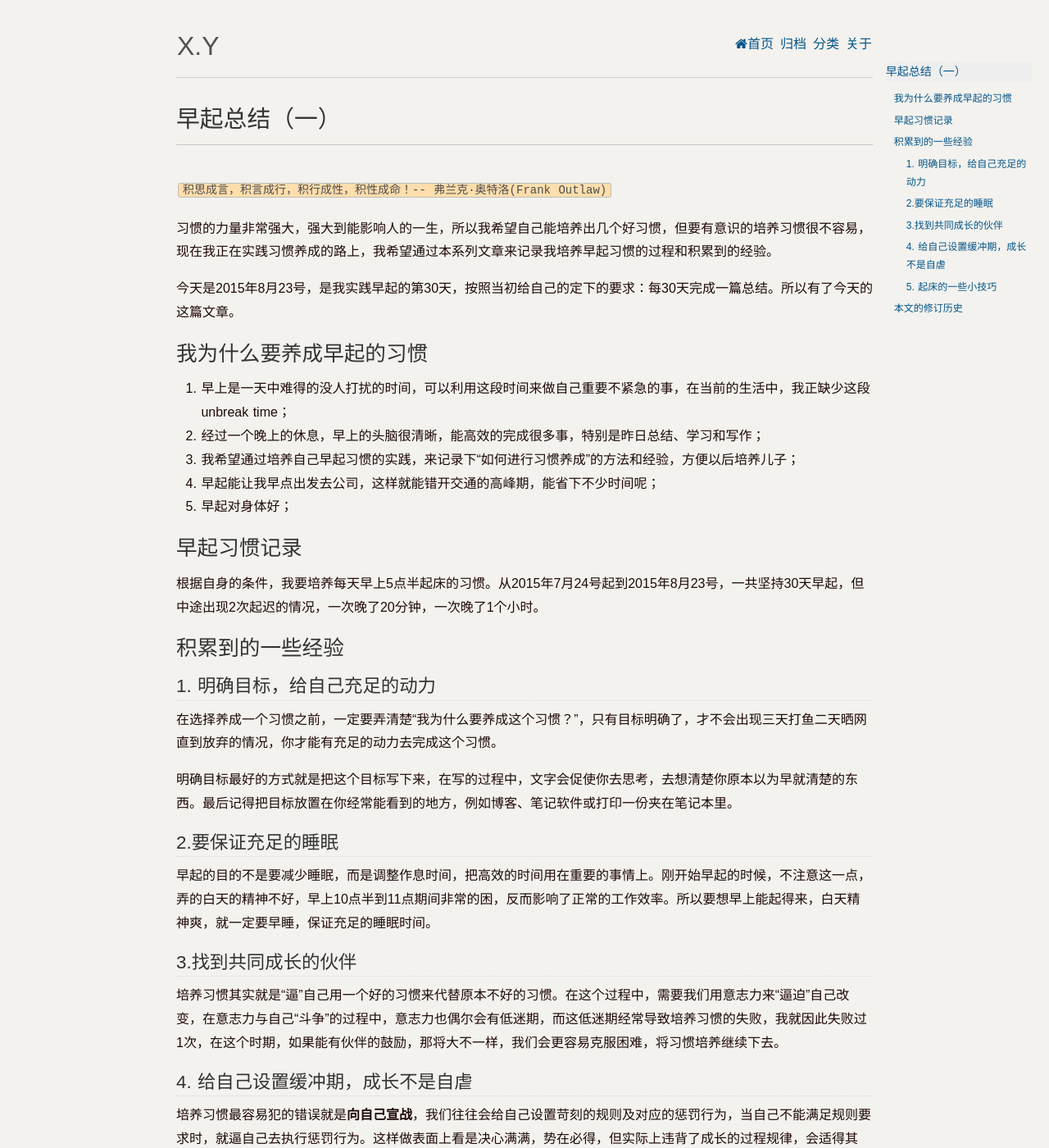
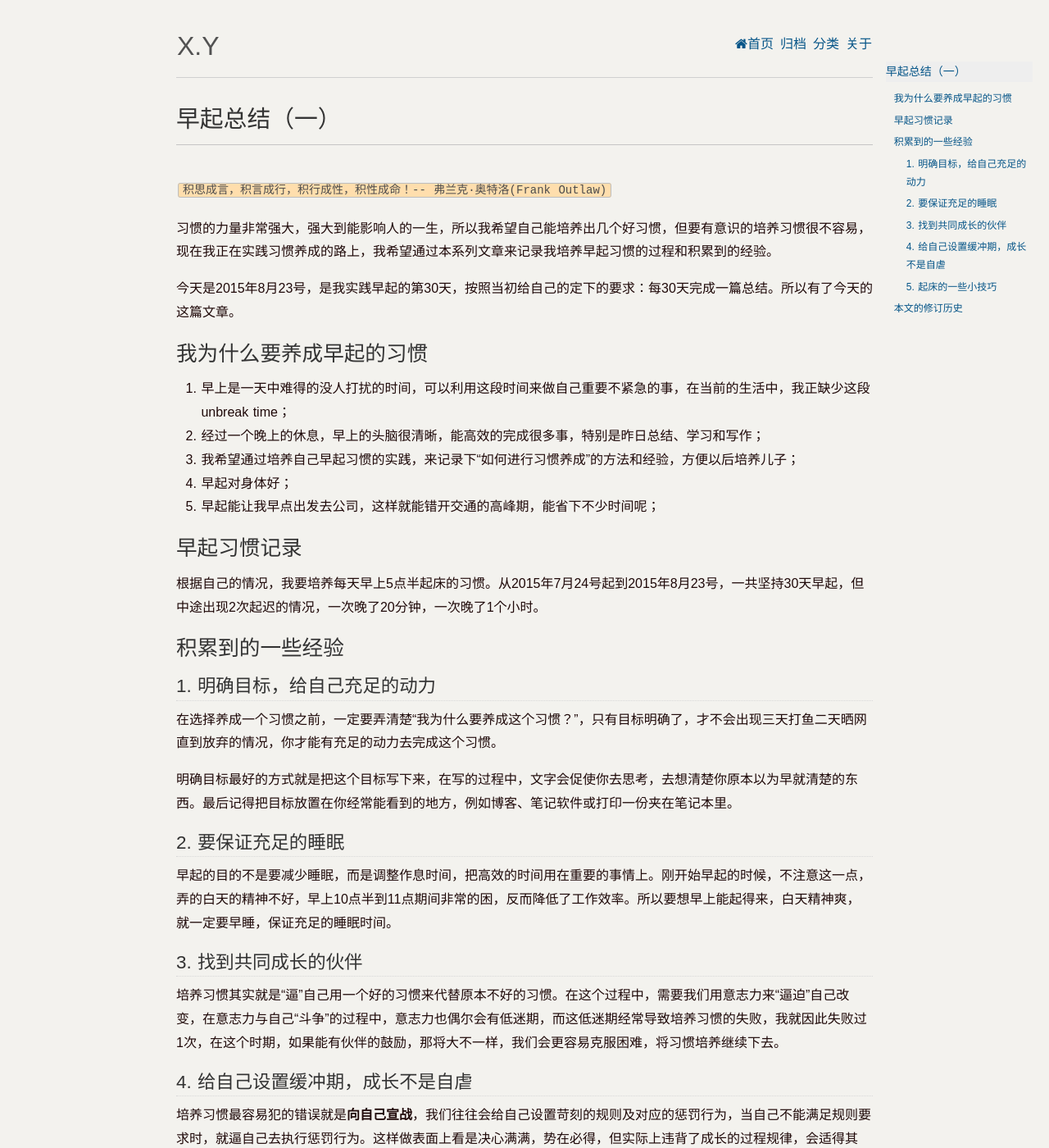
Before and after one commit to novawoo/novawoo.github.com, a Jekyll site: the page built from _posts/blog/2015-08-23-early-summary-one.md, in a window 1280 px wide and 1400 px high. Shown: the whole window at 82% size. Built offline with Jekyll 4.4.1, drawn with Linux system fonts in a browser that asks for light colours; Markdown is read by kramdown in place of the engine named in the settings; a script that is not in the unit is left out; comment, search, counter and statistics services are not loaded.

Commit message:
modified:   _posts/blog/2015-08-23-early-summary-one.md

```diff
--- a/_posts/blog/2015-08-23-early-summary-one.md
+++ b/_posts/blog/2015-08-23-early-summary-one.md
@@ -15,11 +15,11 @@ description:    坚持完成早起30天的总结
 1. 早上是一天中难得的没人打扰的时间，可以利用这段时间来做自己重要不紧急的事，在当前的生活中，我正缺少这段unbreak time；
 2. 经过一个晚上的休息，早上的头脑很清晰，能高效的完成很多事，特别是昨日总结、学习和写作；
 3. 我希望通过培养自己早起习惯的实践，来记录下“如何进行习惯养成”的方法和经验，方便以后培养儿子；
-4. 早起能让我早点出发去公司，这样就能错开交通的高峰期，能省下不少时间呢；
-5. 早起对身体好；
+4. 早起对身体好；
+5. 早起能让我早点出发去公司，这样就能错开交通的高峰期，能省下不少时间呢；
 
 ## 早起习惯记录
-根据自身的条件，我要培养每天早上5点半起床的习惯。从2015年7月24号起到2015年8月23号，一共坚持30天早起，但中途出现2次起迟的情况，一次晚了20分钟，一次晚了1个小时。
+根据自己的情况，我要培养每天早上5点半起床的习惯。从2015年7月24号起到2015年8月23号，一共坚持30天早起，但中途出现2次起迟的情况，一次晚了20分钟，一次晚了1个小时。
 
 ## 积累到的一些经验
 ###  1. 明确目标，给自己充足的动力
@@ -27,10 +27,10 @@ description:    坚持完成早起30天的总结
 
 明确目标最好的方式就是把这个目标写下来，在写的过程中，文字会促使你去思考，去想清楚你原本以为早就清楚的东西。最后记得把目标放置在你经常能看到的地方，例如博客、笔记软件或打印一份夹在笔记本里。
 
-### 2.要保证充足的睡眠
-早起的目的不是要减少睡眠，而是调整作息时间，把高效的时间用在重要的事情上。刚开始早起的时候，不注意这一点，弄的白天的精神不好，早上10点半到11点期间非常的困，反而影响了正常的工作效率。所以要想早上能起得来，白天精神爽，就一定要早睡，保证充足的睡眠时间。
+### 2. 要保证充足的睡眠
+早起的目的不是要减少睡眠，而是调整作息时间，把高效的时间用在重要的事情上。刚开始早起的时候，不注意这一点，弄的白天的精神不好，早上10点半到11点期间非常的困，反而降低了工作效率。所以要想早上能起得来，白天精神爽，就一定要早睡，保证充足的睡眠时间。
 
-### 3.找到共同成长的伙伴
+### 3. 找到共同成长的伙伴
 培养习惯其实就是“逼”自己用一个好的习惯来代替原本不好的习惯。在这个过程中，需要我们用意志力来“逼迫”自己改变，在意志力与自己“斗争”的过程中，意志力也偶尔会有低迷期，而这低迷期经常导致培养习惯的失败，我就因此失败过1次，在这个时期，如果能有伙伴的鼓励，那将大不一样，我们会更容易克服困难，将习惯培养继续下去。
 
 ### 4. 给自己设置缓冲期，成长不是自虐
```
